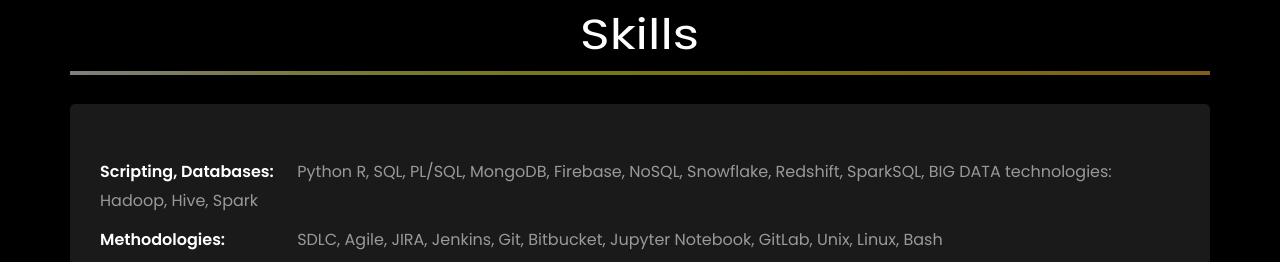
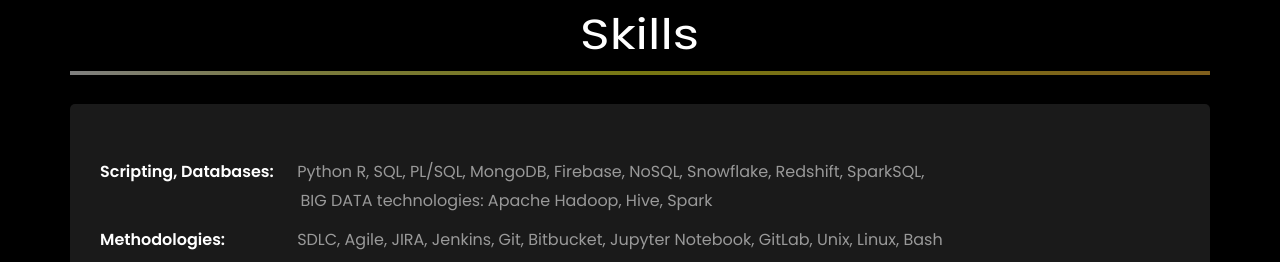
Before and after one commit to Nishita470/nishita_portfolio, a plain HTML site: page index.html in a window 1280 px wide. Shown: the part 1089-1351 px from the top of the page. Drawn offline with Linux system fonts and the light colour scheme; files whose address does not match are found by name.

Commit message:
Update index.html

```diff
--- a/index.html
+++ b/index.html
@@ -235,7 +235,7 @@
 										<!-- <div class="col-md-6"> -->
 											<div class="resume-wrap ftco-animate">
 												<ul class="about-info mt-4 px-md-0 px-2">
-												<li ><span>Scripting, Databases: &emsp;  </span> <span>Python R, SQL, PL/SQL, MongoDB, Firebase, NoSQL, Snowflake, Redshift, SparkSQL, BIG DATA technologies: Hadoop, Hive, Spark</span></li>
+												<li ><span>Scripting, Databases: &emsp;  </span> <span>Python R, SQL, PL/SQL, MongoDB, Firebase, NoSQL, Snowflake, Redshift, SparkSQL, &emsp;&emsp;&emsp;&emsp;&emsp;&emsp;&emsp;&emsp;&emsp;&emsp;&emsp;&emsp;&nbsp;&emsp;&emsp;&emsp;&emsp;&emsp;&emsp;&emsp;&emsp;&emsp;&emsp;&emsp;&emsp;&nbsp;BIG DATA technologies: Apache Hadoop, Hive, Spark</span></li>
 												<li ><span>Methodologies:       &emsp;&emsp;&emsp;&emsp;</span> <span>SDLC, Agile, JIRA, Jenkins, Git, Bitbucket, Jupyter Notebook, GitLab, Unix, Linux, Bash</span></li>
 												<li ><span>Cloud Platforms:		&emsp;&emsp;&emsp;&nbsp;</span> <span>Informatica Cloud (IICS), Cloud Data Integration, CI/CD, Azure Dev Ops, ETL, AWS EC2, S3, ECR, Data &emsp;&emsp;&emsp;&emsp;&emsp;&emsp;&emsp;&emsp;&emsp;&emsp;&emsp;&emsp;&nbsp;Warehousing</span></li>
 												<li ><span>Data Science skills:	&emsp;&emsp;</span> <span>Data collection and Preparation, Data processing and Modeling, Data Analysis and Visualization, &emsp;&emsp;&emsp;&emsp;&emsp;&emsp;&emsp;&emsp;&emsp;&emsp;&emsp;&emsp;&nbsp;Communicating Data Insights, Statistical modeling, RDBMS, tracking KPIs / Metrics, PBI</span></li>
@@ -437,7 +437,7 @@
               </div>
             </div>
           </div>
-        </div>
+
 	      <br>
           <div class="col-md-4 d-flex ftco-animate">
           	<div class="blog-entry">
@@ -450,10 +450,10 @@
               </div>
             </div>
           </div>
-        </div>
+
 
 		<!-- added justify-content-center to center align the last two projects -->
-		<div class="row d-flex justify-content-center">
+
 			<div class="col-md-4 d-flex ftco-animate">
 				<div class="blog-entry justify-content-end">
 				<a href="https://github.com/Nishita470/SQL" class="block-20 zoom-effect" style="background-image: url('images/proj-4.jpg');">
@@ -477,7 +477,7 @@
 			  </div>
 			</div>
 		 </div>
-	  </div>
+		</div>
     </section>
 
 
```
